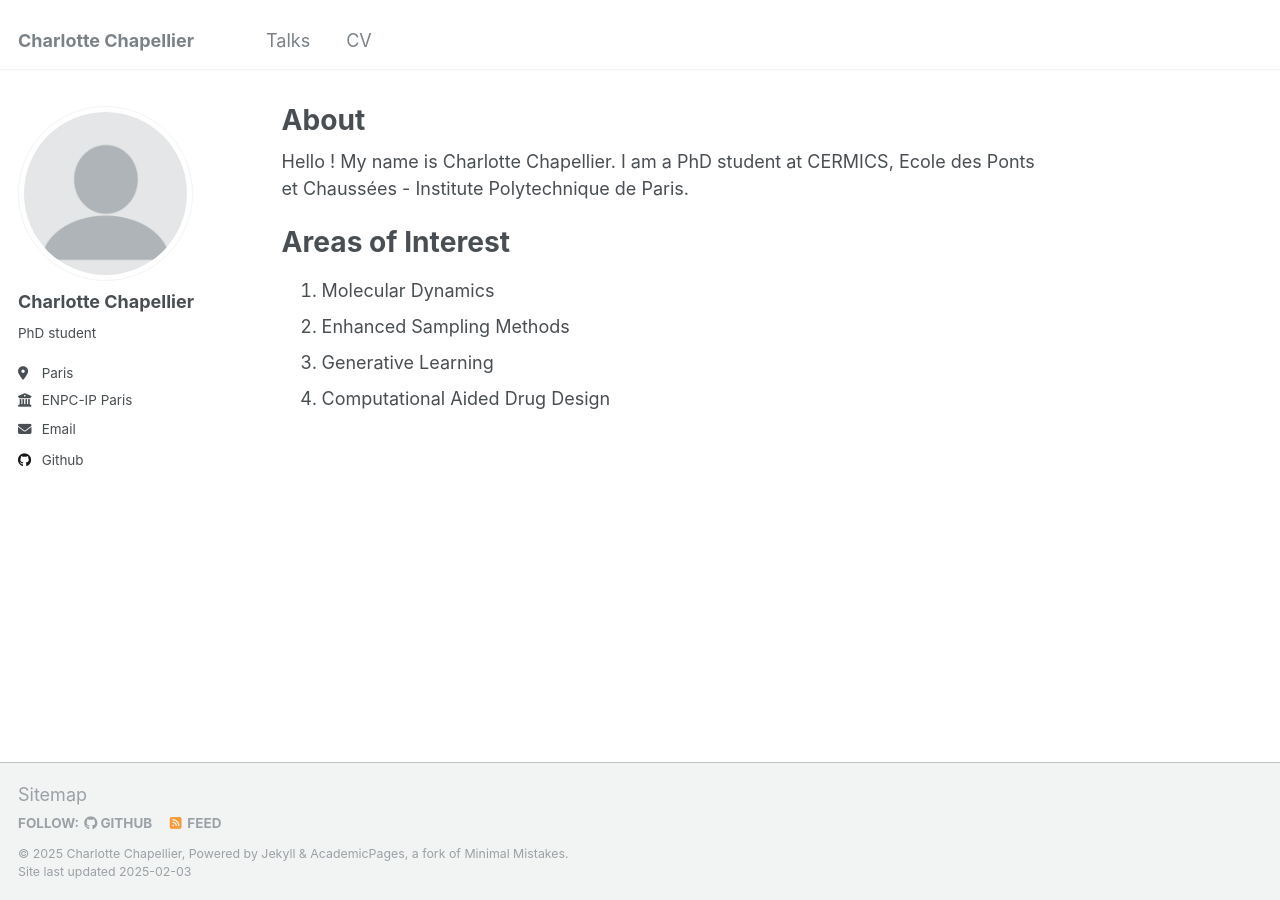
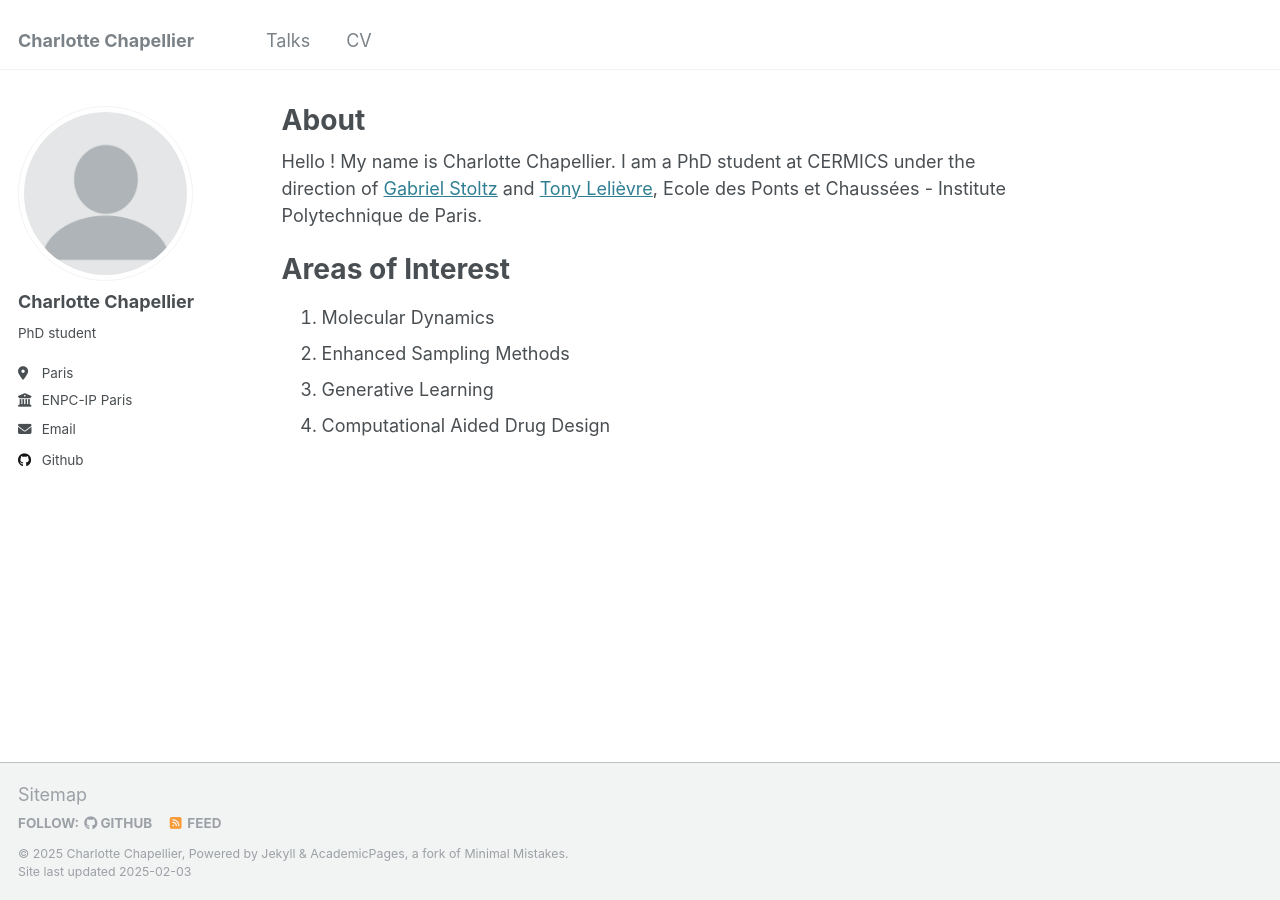
Before and after one commit to chapellier-c/chapellier-c, a Jekyll site: the page built from _pages/about.md, in a window 1280 px wide. Built offline with Jekyll 4.4.1, drawn with Linux system fonts in a browser that asks for light colours.

Commit message:
Update about.md
Attempt to add external links to directors webpage

```diff
--- a/_pages/about.md
+++ b/_pages/about.md
@@ -6,7 +6,7 @@ redirect_from:
   - /about/
   - /about.html
 ---
-Hello ! My name is Charlotte Chapellier. I am a PhD student at CERMICS, Ecole des Ponts et Chaussées - Institute Polytechnique de Paris.
+Hello ! My name is Charlotte Chapellier. I am a PhD student at CERMICS under the direction of [Gabriel Stoltz](https://cermics-lab.enpc.fr/gabriel-stoltz/) and [Tony Lelièvre](http://cermics.enpc.fr/~lelievre/), Ecole des Ponts et Chaussées - Institute Polytechnique de Paris.
 
 Areas of Interest
 ======
```
